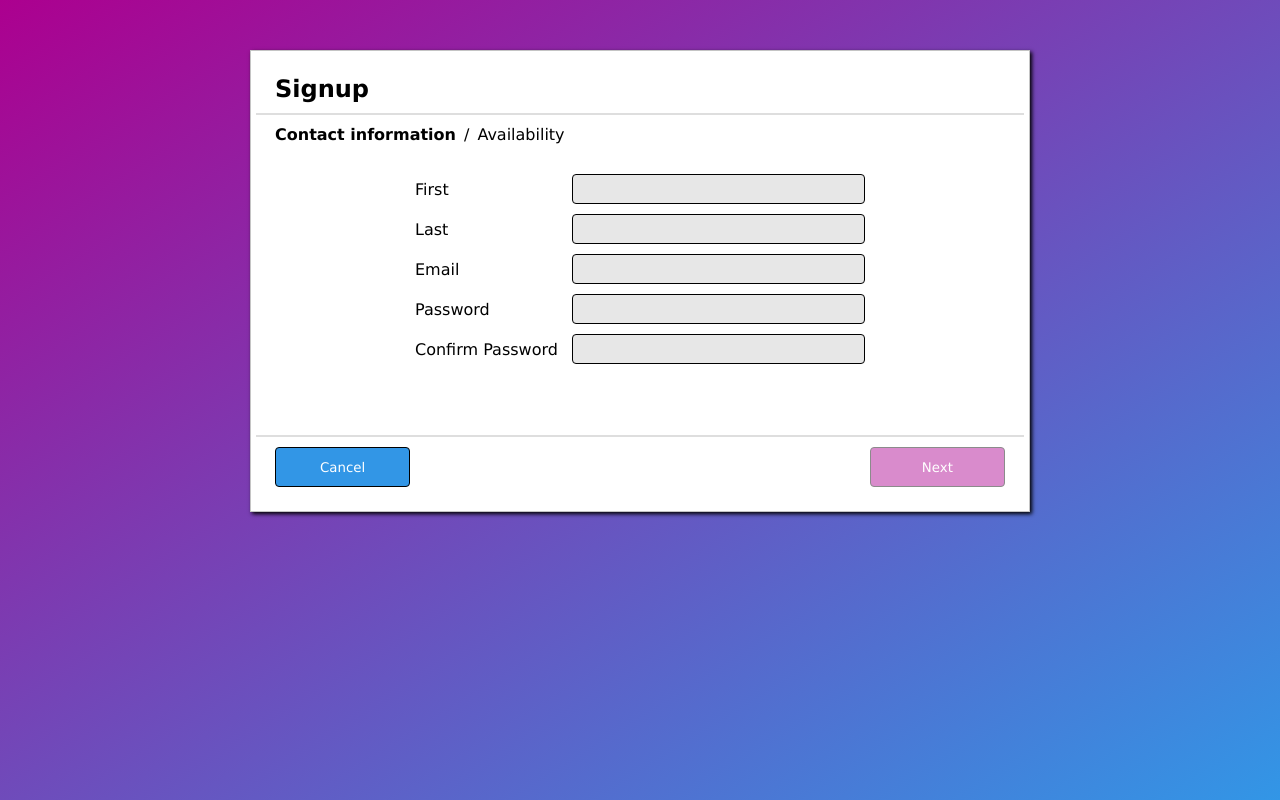
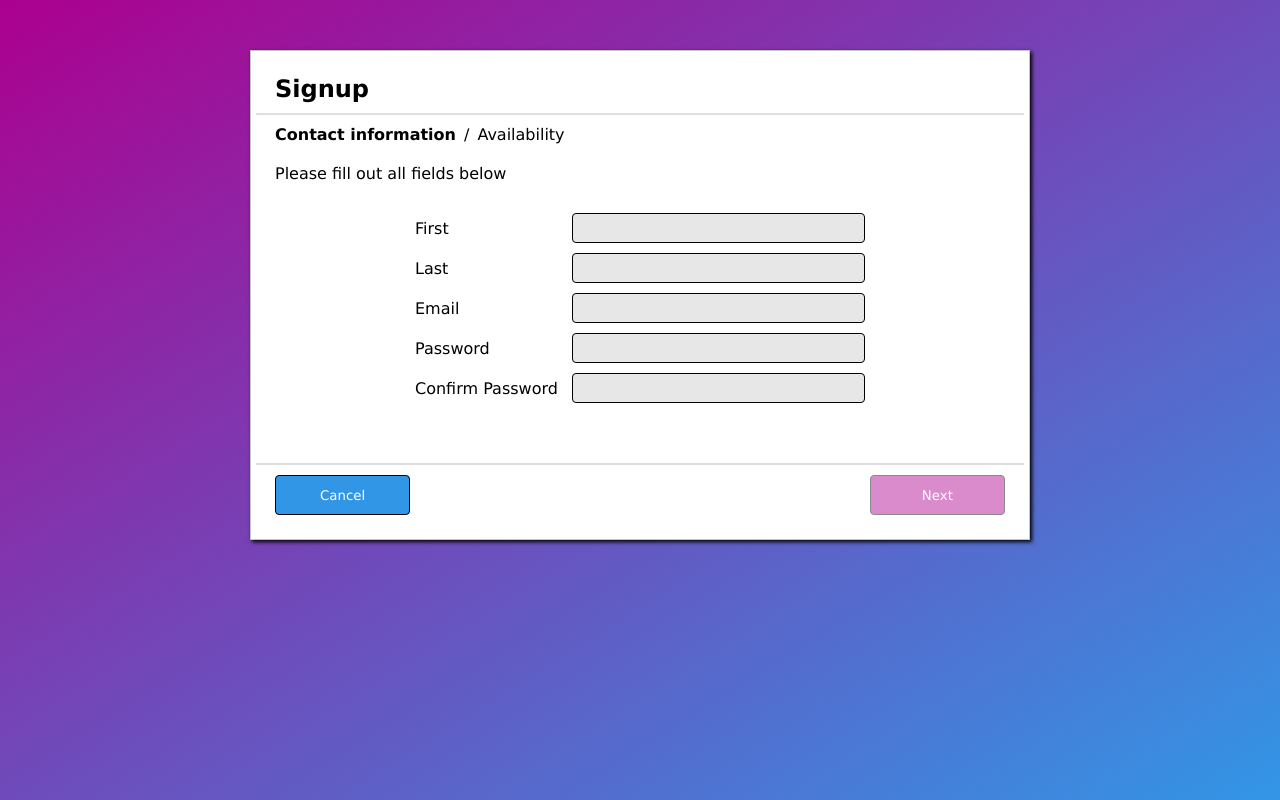
Before and after one commit to tsairinius/form-wizard, a React (Create React App) app: page / in a window 1280 px wide. Built offline with nearby package versions, Linux system fonts and the light colour scheme.

Commit message:
Validate password with UI highlighting

```diff
--- a/src/App.jsx
+++ b/src/App.jsx
@@ -15,6 +15,7 @@ function App() {
   }
 
   const [ contactInfo, setContactInfo ] = useState(initialInfo);
+  const [ isPasswordMatched, setIsPasswordMatched ] = useState(true);
   const [ canProgress, setCanProgress ] = useState(true);
   const [ currentStep, setCurrentStep ] = useState(0);
 
@@ -37,7 +38,8 @@ function App() {
   useEffect(() => {
     switch(currentStep) {
       case 0:
-        setCanProgress(isContactInfoComplete() && isPasswordConfirmed());
+        const isContactFormValid = validateContactForm();
+        setCanProgress(isContactFormValid);
         break;
 
       case 1:
@@ -55,14 +57,32 @@ function App() {
     return !Object.values(contactInfo).some(value => value === "");
   }
 
-  const isPasswordConfirmed = () => {
-    return contactInfo.password === contactInfo.confirmPass;
+  const validateContactForm = () => {
+    let isValid = true;
+    if (!isContactInfoComplete()) {
+      isValid = false;
+    }
+    if (!checkAndSetIsPasswordMatched()) {
+      isValid = false;
+    }
+
+    return isValid;
+  }
+
+  const checkAndSetIsPasswordMatched = () => {
+    let isMatched = false;
+    if (contactInfo.password === contactInfo.confirmPass) {
+      isMatched = true;
+    }
+
+    setIsPasswordMatched(isMatched);
+    return isMatched;
   }
 
   return (
     <StyledContainer>
       <Wizard canProgress={canProgress} onStepChange={getCurrentStep} title="Signup" stepLabels={['Contact information', 'Availability']}>
-        <ContactForm onChange={handleChange} contactInfo={contactInfo}/>
+        <ContactForm onChange={handleChange} contactInfo={contactInfo} isPasswordMatched={isPasswordMatched}/>
         <UserAvailability onChange={saveAvailability}/>
       </Wizard>
     </StyledContainer>
--- a/src/components/ContactForm/ContactForm.css
+++ b/src/components/ContactForm/ContactForm.css
@@ -5,6 +5,10 @@
     grid-template-columns: 1fr 2fr;
     gap: 10px;
     align-items: center;
+}
+
+.form-instructions {
+    margin-top: 20px;
 }
 
 .contact-form label {
@@ -19,3 +23,14 @@
     padding-left: 5px;
     background-color: rgb(231, 231, 231);
 }
+
+.contact-form .input-error {
+    border: 1px solid red;
+}
+
+.error-messages {
+    font-size: 14px;
+    text-align: center;
+    color: red;
+    height: 20px;
+}
--- a/src/components/ContactForm/ContactForm.jsx
+++ b/src/components/ContactForm/ContactForm.jsx
@@ -1,8 +1,10 @@
 import React from 'react';
 import './ContactForm.css';
 
-const ContactForm = ({onChange, contactInfo}) => {
+const ContactForm = ({onChange, contactInfo, isPasswordMatched}) => {
     return (
+        <div>
+            <p className="form-instructions">Please fill out all fields below</p>
             <form className="contact-form">
                 <label htmlFor="first">First</label>
                 <input type="text" id="first" name="first" value={contactInfo.first} onChange={onChange}/>
@@ -11,10 +13,14 @@ const ContactForm = ({onChange, contactInfo}) => {
                 <label htmlFor="email">Email</label>
                 <input type="email" id="email" name="email" value={contactInfo.email} onChange={onChange}/>
                 <label htmlFor="password">Password</label>
-            <input type="password" id="password" name="password" value={contactInfo.password} onChange={onChange}/>
+                <input type="password" id="password" name="password" value={contactInfo.password} onChange={onChange} className={!isPasswordMatched ? 'input-error' : undefined}/>
                 <label htmlFor="confirmPass">Confirm Password</label>
-            <input type="password" id="confirmPass" name="confirmPass" value={contactInfo.confirmPass} onChange={onChange}/>
+                <input type="password" id="confirmPass" name="confirmPass" value={contactInfo.confirmPass} onChange={onChange} className={!isPasswordMatched ? 'input-error' : undefined}/>
             </form>
+            <div className="error-messages">
+                {!isPasswordMatched ? <p>Password mismatch</p> : undefined}
+            </div>
+        </div>
     )
 }
 
```
Also changed, not shown: 1 other file (tests, documents, lock files or other folders). Lines whose indentation alone changed are shown as unchanged.
